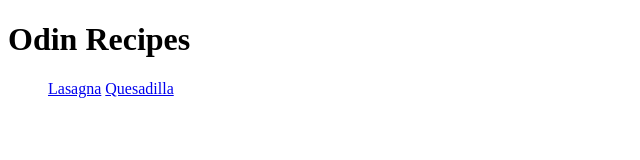
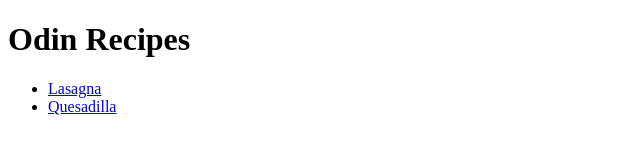
Before and after one commit to brodybrand/odin-recipes, a plain HTML site: page index.html in a window 1280 px wide. Shown: the whole page, without its empty margins (0-640 px from the left). Drawn offline with Linux system fonts and the light colour scheme.

Commit message:
feat: change recipe refs to list

```diff
--- a/index.html
+++ b/index.html
@@ -7,8 +7,8 @@
     <body>
         <h1>Odin Recipes</h1>
         <ul>
-            <a href="recipes/lasagna.html">Lasagna</a>
-            <a href="recipes/quesadilla.html">Quesadilla</a>
+            <li><a href="recipes/lasagna.html">Lasagna</a></li>
+            <li><a href="recipes/quesadilla.html">Quesadilla</a></li>
         </ul>
 
     </body>
```
